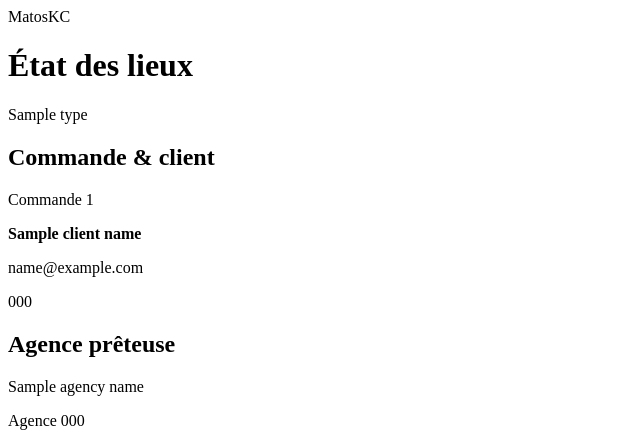
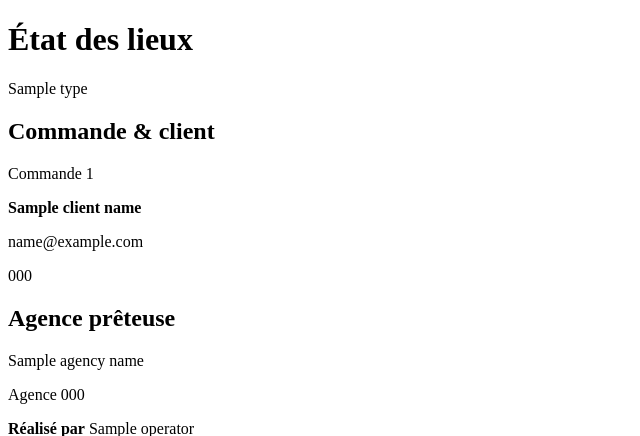
Before and after one commit to Maximelego/matoskc, a Python web app: template backend/src/MatosKC.Infrastructure/Reports/Templates/inspection-report.html in a window 1280 px wide. Shown: the top 436 px of the page, without its empty margins (0-640 px from the left). Run offline with Jinja, Linux system fonts and the light colour scheme; the template is opened without the code that fills it: most values are stand-ins (such as "Sample title", 1, 10 or a date in 2020).

Commit message:
Removed the brand Logo from the Inspection Reports

```diff
--- a/backend/src/MatosKC.Infrastructure/Reports/Templates/inspection-report.html
+++ b/backend/src/MatosKC.Infrastructure/Reports/Templates/inspection-report.html
@@ -8,7 +8,7 @@
   <style>{{ReportCss}}</style>
 </head>
 <body>
-  <header><div class="brand">Matos<span>KC</span></div><h1>État des lieux</h1><div class="type">{{Type}}</div></header>
+  <header><h1>État des lieux</h1><div class="type">{{Type}}</div></header>
   <section class="parties">
     <div class="party"><h2>Commande &amp; client</h2><p class="reference">Commande {{CommandNumber}}</p><p><strong>{{ClientName}}</strong></p><p>{{ClientEmail}}</p><p>{{ClientPhone}}</p></div>
     <div class="party"><h2>Agence prêteuse</h2><p class="reference">{{AgencyName}}</p><p>Agence {{AgencyCode}}</p></div>
```
